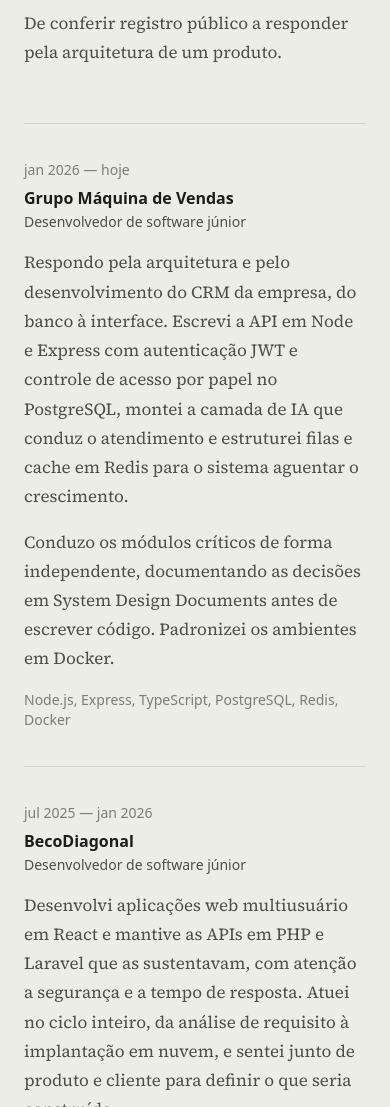
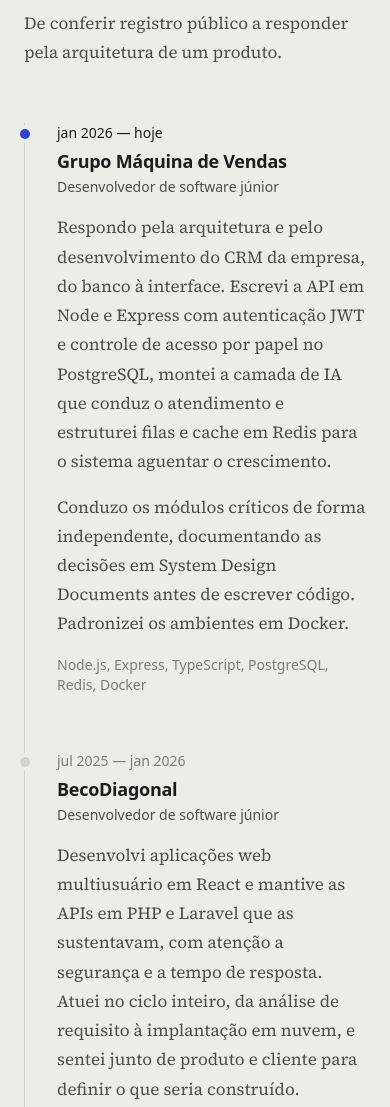
Before and after one commit to pdro1409/Portfolio, an Astro site: page / in a window 390 px wide. Shown: the part 4033-5140 px from the top of the page. Built offline with nearby package versions, Linux system fonts and the light colour scheme; Astro itself is replaced by a stand-in of ours; a web font is replaced by a local one.

Commit message:
feat: trajetória como linha do tempo
- Régua vertical contínua ligando os três cargos, com marcador em cada
  nó: ultramarino no atual, apagado nos anteriores
- Períodos alinhados à direita numa coluna própria no desktop
- Todo o conteúdo, período incluído, mora dentro da coluna com a borda,
  para a régua não quebrar entre itens no mobile; no desktop o período
  sai para a esquerda por posicionamento absoluto

```diff
--- a/src/components/Experience.astro
+++ b/src/components/Experience.astro
@@ -7,6 +7,13 @@
 
 const { locale } = Astro.props;
 const t = getContent(locale);
+
+// Os itens vêm do mais recente para o mais antigo: o primeiro é o cargo atual.
+const linha = t.experience.items.map((job, indice) => ({
+  job,
+  ehAtual: indice === 0,
+  ehUltimo: indice === t.experience.items.length - 1,
+}));
 ---
 
 <section id="trajetoria" class="px-6 py-16 md:px-10 md:py-24">
@@ -16,25 +23,54 @@
     </h2>
     <p class="prosa mt-3">{t.experience.lead}</p>
 
-    <div class="mt-14">
+    <ol class="mt-14">
       {
-        t.experience.items.map((job) => (
-          <div class="grid gap-4 border-t border-paper-edge py-9 md:grid-cols-[17rem_1fr] md:gap-14">
-            <div>
-              <p class="text-sm text-ink-faint">{job.period}</p>
-              <h3 class="mt-1.5 font-semibold">{job.company}</h3>
+        linha.map(({ job, ehAtual, ehUltimo }) => (
+          <li>
+            {/*
+              Tudo mora dentro da coluna com a borda, para a régua seguir
+              contínua entre os itens. No desktop o período sai para a
+              esquerda por posicionamento absoluto, sem quebrar a linha.
+            */}
+            <div
+              class:list={[
+                "relative border-l border-paper-edge pl-8 md:ml-[12rem]",
+                ehUltimo ? "pb-0" : "pb-14",
+              ]}
+            >
+              <p
+                class:list={[
+                  "mb-1 text-sm md:absolute md:top-0.5 md:-left-[12rem] md:mb-0 md:w-[9.5rem] md:text-right",
+                  ehAtual ? "font-medium text-ink" : "text-ink-faint",
+                ]}
+              >
+                {job.period}
+              </p>
+
+              <span
+                class:list={[
+                  "absolute top-1.5 -left-[5.5px] h-2.5 w-2.5 rounded-full ring-4 ring-paper",
+                  ehAtual ? "bg-signal" : "bg-paper-edge",
+                ]}
+                aria-hidden="true"
+              />
+
+              <h3 class="text-lg font-semibold tracking-[-0.015em]">
+                {job.company}
+              </h3>
               <p class="mt-0.5 text-sm text-ink-soft">{job.role}</p>
-            </div>
 
-            <div>
-              {job.story.map((paragrafo) => (
-                <p class="prosa mb-4 last:mb-0">{paragrafo}</p>
-              ))}
+              <div class="mt-4">
+                {job.story.map((paragrafo) => (
+                  <p class="prosa mb-4 last:mb-0">{paragrafo}</p>
+                ))}
+              </div>
+
               <p class="mt-4 text-sm text-ink-faint">{job.stack.join(", ")}</p>
             </div>
-          </div>
+          </li>
         ))
       }
-    </div>
+    </ol>
   </div>
 </section>
```
